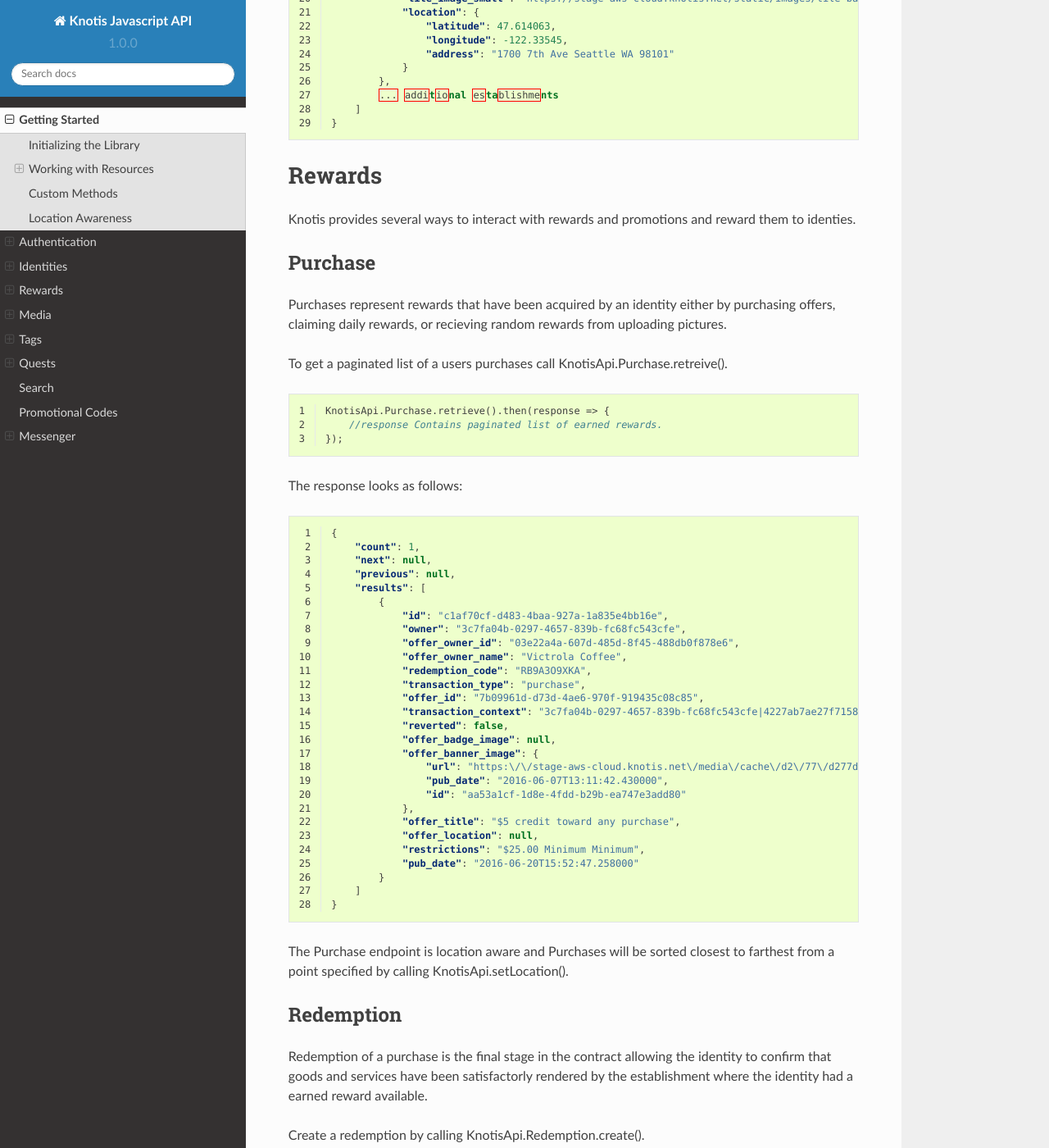
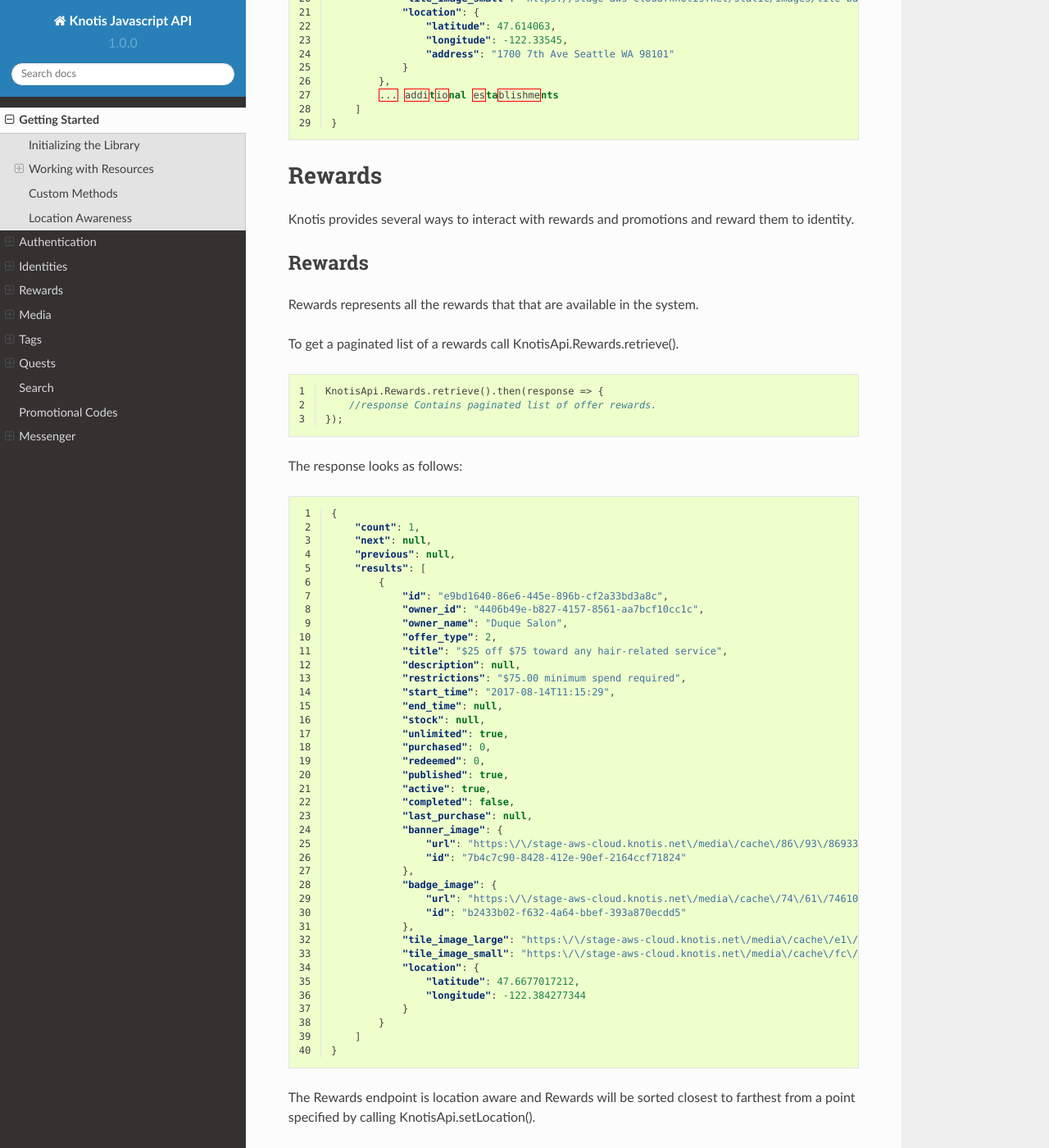
Before and after one commit to Knotis/knotisapi-js, a Sphinx documentation site: the page built from docs/source/basics.rst, in a window 1280 px wide and 1400 px high, scrolled down 7749 px. Shown: the whole window at 82% size. Built offline with Sphinx 7.4.7 and the Read the Docs theme 2.0.0, drawn with Linux system fonts in a browser that asks for light colours; some of the changed text lies outside the part shown.

Commit message:
Added Rewards Endpoint (#44)

```diff
--- a/docs/source/basics.rst
+++ b/docs/source/basics.rst
@@ -42,7 +42,7 @@ create
 
 The create method submits a HTTP **POST** request to the endpoint defined by the resource. As the name implies it's intended to create the data required to generate a new resource instance.
 
-The create method takes one parameter: *data*, which is a Javascript object containing the fields to submit with the POST.
+The create method takes one parameter: *data*, which is a JavaScript object containing the fields to submit with the POST.
 
 .. code-block:: js
     :linenos:
@@ -86,7 +86,7 @@ The retrieve method submits a HTTP **GET** request to the endpoint defined by th
 There are two optional parameters that can be passed into retrieve:
 
 * *id*: this is the identifier (usually a GUID) of the specific resource you want to retrieve. if no id is passed then a paginated list of available resource instances will be returned in the response.
-* *data*: this is a Javascript object containing parameters that will be added to the query string.
+* *data*: this is a JavaScript object containing parameters that will be added to the query string.
 
 .. code-block:: js
     :linenos:
@@ -397,14 +397,76 @@ To get a paginated list of Establishments call retrieve():
 Rewards
 =======
 
-Knotis provides several ways to interact with rewards and promotions and reward them to identies.
+Knotis provides several ways to interact with rewards and promotions and reward them to identity.
+
+Rewards
+--------
+
+Rewards represents all the rewards that that are available in the system.
+
+To get a paginated list of a rewards call KnotisApi.Rewards.retrieve().
+
+.. code-block:: js
+    :linenos:
+
+    KnotisApi.Rewards.retrieve().then(response => {
+        //response Contains paginated list of offer rewards.
+    });
+
+The response looks as follows:
+
+.. code-block:: json
+    :linenos:
+
+    {
+        "count": 1,
+        "next": null,
+        "previous": null,
+        "results": [
+            {
+                "id": "e9bd1640-86e6-445e-896b-cf2a33bd3a8c",
+                "owner_id": "4406b49e-b827-4157-8561-aa7bcf10cc1c",
+                "owner_name": "Duque Salon",
+                "offer_type": 2,
+                "title": "$25 off $75 toward any hair-related service",
+                "description": null,
+                "restrictions": "$75.00 minimum spend required",
+                "start_time": "2017-08-14T11:15:29",
+                "end_time": null,
+                "stock": null,
+                "unlimited": true,
+                "purchased": 0,
+                "redeemed": 0,
+                "published": true,
+                "active": true,
+                "completed": false,
+                "last_purchase": null,
+                "banner_image": {
+                    "url": "https:\/\/stage-aws-cloud.knotis.net\/media\/cache\/86\/93\/86933747a647049b46cc64bcf014767e.png",
+                    "id": "7b4c7c90-8428-412e-90ef-2164ccf71824"
+                },
+                "badge_image": {
+                    "url": "https:\/\/stage-aws-cloud.knotis.net\/media\/cache\/74\/61\/74610feccb289a23e5ffd99d85c8d9fe.png",
+                    "id": "b2433b02-f632-4a64-bbef-393a870ecdd5"
+                },
+                "tile_image_large": "https:\/\/stage-aws-cloud.knotis.net\/media\/cache\/e1\/8d\/e18d109b23f485b5f81db3a5aa113b21.png",
+                "tile_image_small": "https:\/\/stage-aws-cloud.knotis.net\/media\/cache\/fc\/17\/fc175d7e3f18a30069e8eca3396e8147.png",
+                "location": {
+                    "latitude": 47.6677017212,
+                    "longitude": -122.384277344
+                }
+            }
+        ]
+    }
+
+The Rewards endpoint is location aware and Rewards will be sorted closest to farthest from a point specified by calling KnotisApi.setLocation().
 
 Purchase
 --------
 
 Purchases represent rewards that have been acquired by an identity either by purchasing offers, claiming daily rewards, or recieving random rewards from uploading pictures.
 
-To get a paginated list of a users purchases call KnotisApi.Purchase.retreive().
+To get a paginated list of a users purchases call KnotisApi.Purchase.retrieve().
 
 .. code-block:: js
     :linenos:
@@ -509,7 +571,7 @@ Listing images that belong to the current identity is achieved by making a retri
        // response contains a list of images.
     });
 
-This request only lists images where the current identity is the owner. It returns an empty list if no images are avaialable.
+This request only lists images where the current identity is the owner. It returns an empty list if no images are available.
 
 Tags
 ====
@@ -593,7 +655,7 @@ Quests allow conditions to be defined as key/value pairs and verification that t
 Quest
 -----
 
-Quests that are available for a user to activate/accept are retrieved by making a retreive request to the Quests.Quest resource.
+Quests that are available for a user to activate/accept are retrieved by making a retrieve request to the Quests.Quest resource.
 
 
 .. code-block:: js
@@ -693,7 +755,7 @@ A search query can be executed against all establishments based on the name of t
 Promotional Codes
 =================
 
-Knotis supports string based promotional codes to be redemed through the api.
+Knotis supports string based promotional codes to be redeemed through the api.
 
 .. code-block:: js
     :linenos:
@@ -852,7 +914,7 @@ To create a view call Messenger.View.create()
     :linenos:
 
     KnotisApi.Messenger.View.create({
-        viewer: '<id of the Identity that has viewd the message.>',
+        viewer: '<id of the Identity that has viewed the message.>',
 	message: '<id of the Message that was viewed.>'
     }).then(response => {
         // 200 response contains a JSON object of the view metadata.
@@ -862,7 +924,7 @@ To create a view call Messenger.View.create()
 Attachment
 ----------
 
-Attachments are simply URI strings that represent an external resource. This can be a dropbox uri or the uri of an image that was uploaded to Knotis. Currently only rendering images is supported.
+Attachments are simply URI strings that represent an external resource. This can be a Dropbox uri or the uri of an image that was uploaded to Knotis. Currently only rendering images is supported.
 
 To create an attachment call Messenger.Attachment.create().
 
--- a/package.json
+++ b/package.json
@@ -1,6 +1,6 @@
 {
   "name": "knotisapi",
-  "version": "1.6.0",
+  "version": "1.6.1",
   "description": "Javascript library for accessing the Knotis REST API.",
   "main": "dist/index.js",
   "scripts": {
```
Also changed, not shown: other parts of docs/source/basics.rst (+6 -6 lines), 1 other file.
